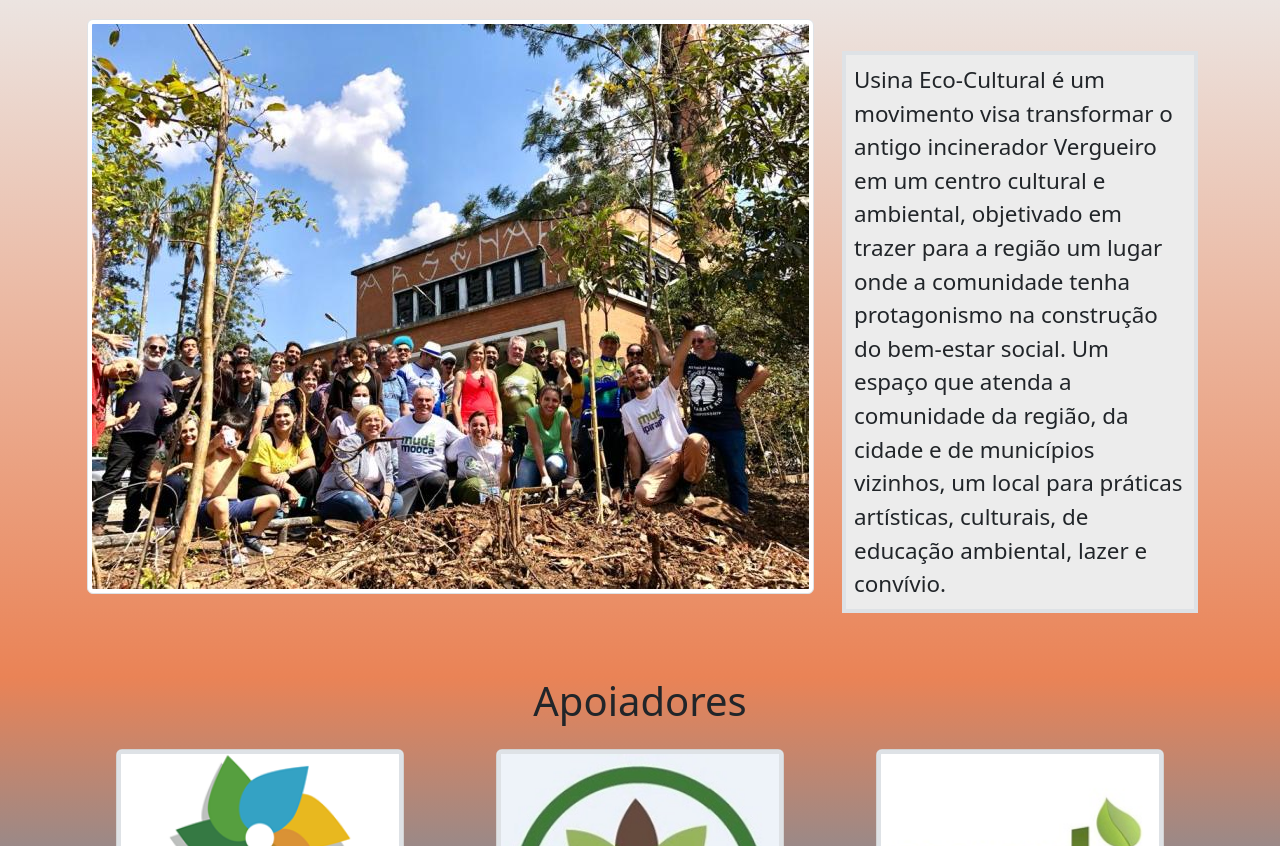
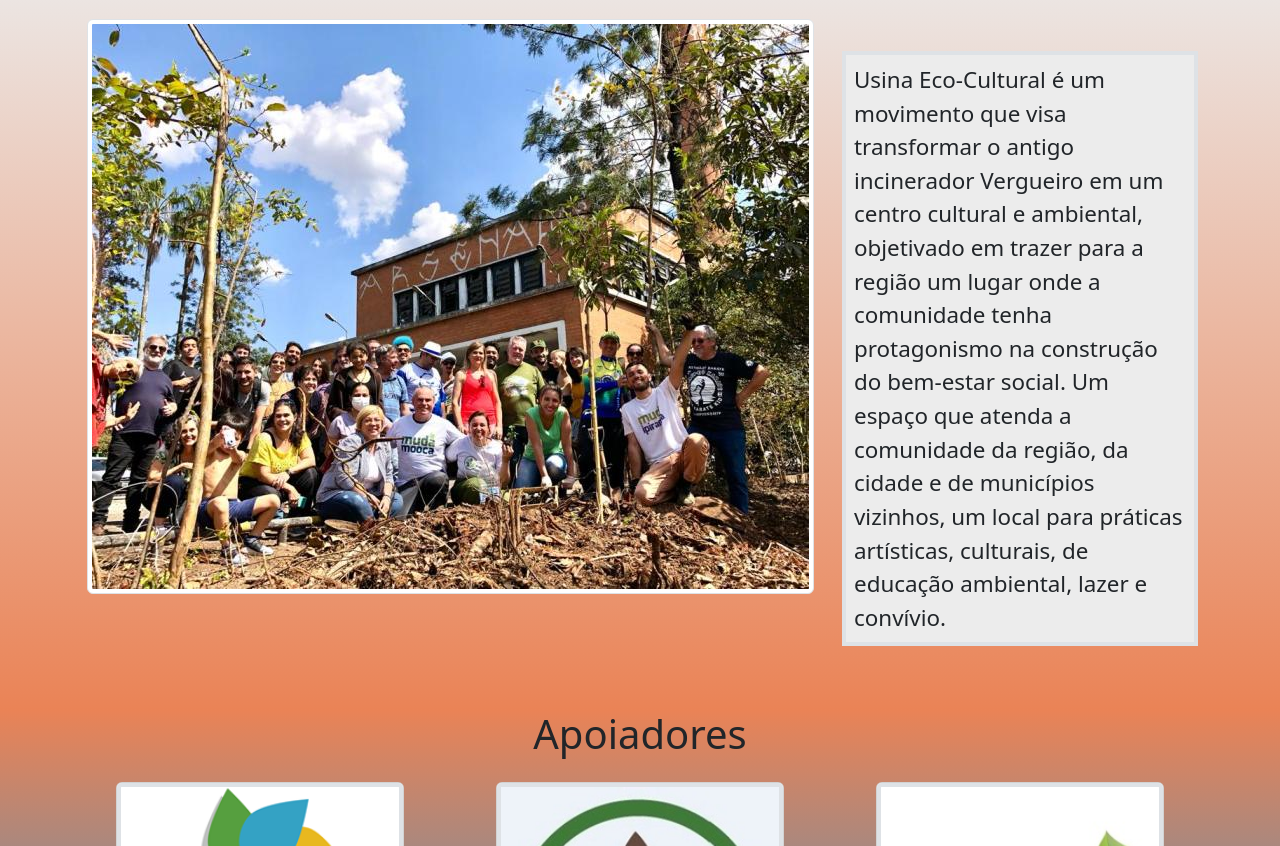
Before and after one commit to Guthox/PI-Site, a plain HTML site: page index.html in a window 1280 px wide. Shown: the part 721-1567 px from the top of the page. Drawn offline with nearby package versions, Linux system fonts and the light colour scheme.

Commit message:
Melhorias no ReadMe e textos

```diff
--- a/index.html
+++ b/index.html
@@ -58,7 +58,7 @@
                         <a href="IMG/usina_6.jpeg"><img src="IMG/usina_6.jpeg" alt="Membros do movimento e apoiadores na usina" class="img-thumbnail"></a>
                     </div>
                     <div class="col-lg-4 justify-center py-5">
-                        <p class="blocoP border border-4 p-2">Usina Eco-Cultural é um movimento visa
+                        <p class="blocoP border border-4 p-2">Usina Eco-Cultural é um movimento que visa
                             transformar o antigo incinerador Vergueiro em um centro cultural e ambiental,
                             objetivado em trazer para a região um lugar onde a comunidade tenha protagonismo
                             na construção do bem-estar social. Um espaço que atenda a comunidade da região,
```
Also changed, not shown: 1 other file.
